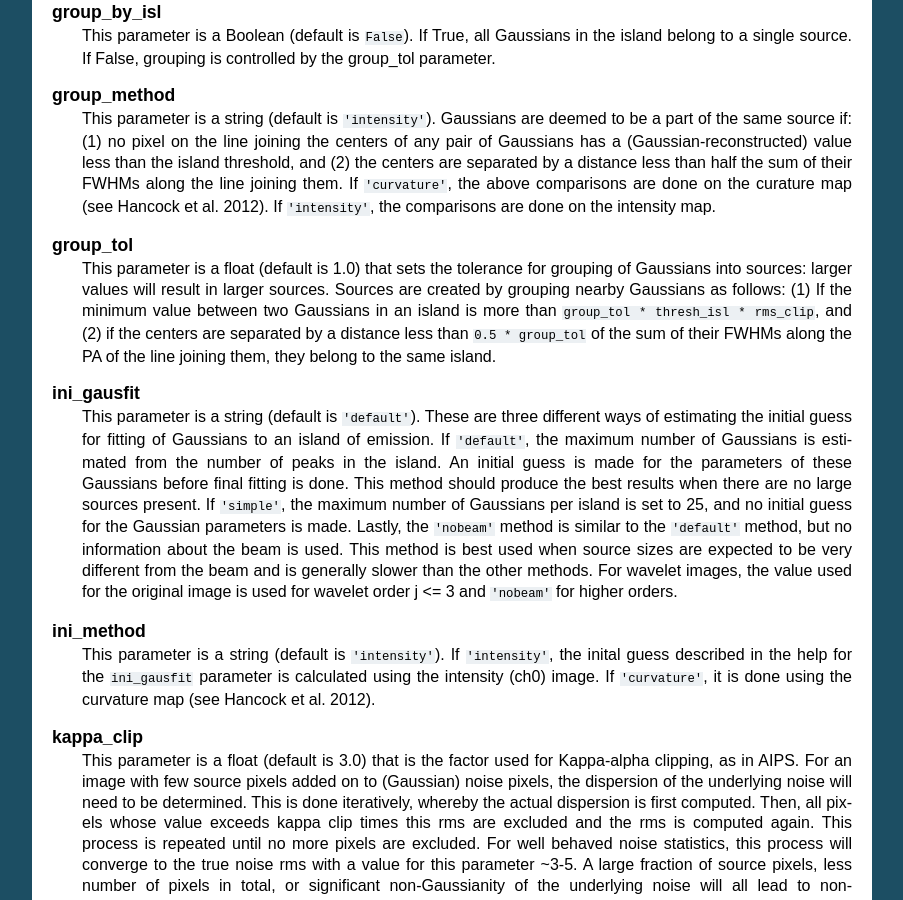
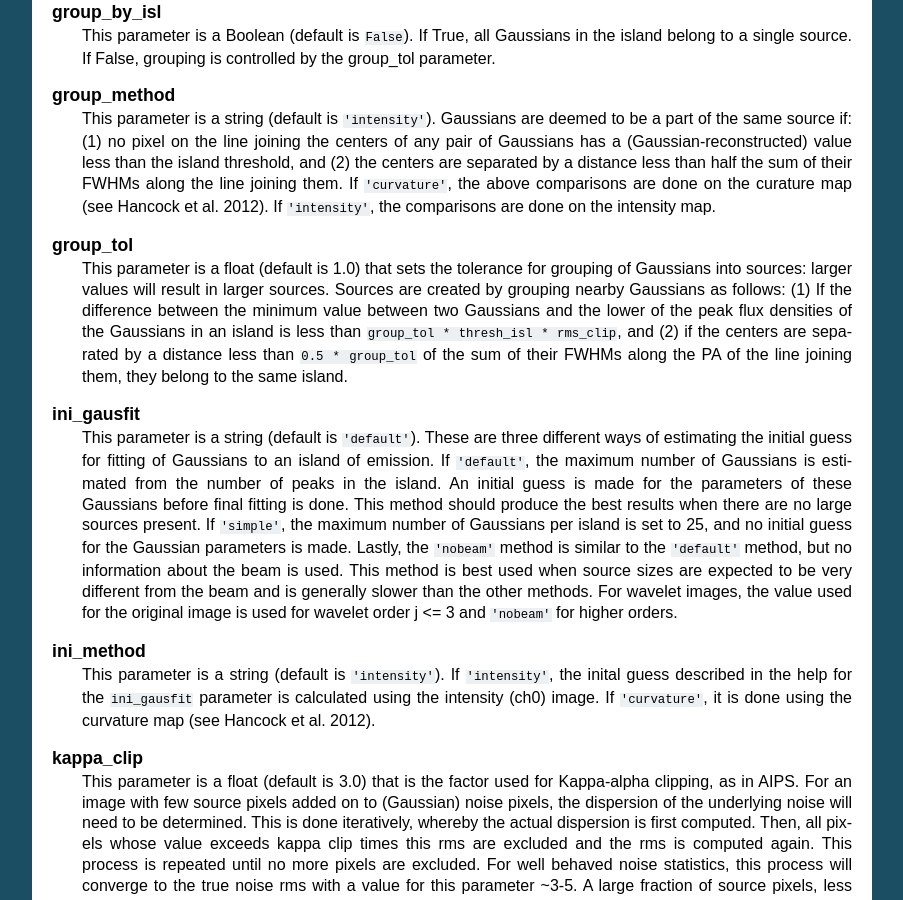
Before and after one commit to lofar-astron/PyBDSF, a Sphinx documentation site: the page built from doc/source/process_image.rst, in a window 1280 px wide and 900 px high, scrolled down 8501 px. Shown: the whole window, without its empty margins (198-1101 px from the left). Built offline with Sphinx 7.4.7, drawn with Linux system fonts in a browser that asks for light colours.

Commit message:
Improve description of grouping algorithm and island rms values

```diff
--- a/doc/source/algorithms.rst
+++ b/doc/source/algorithms.rst
@@ -52,7 +52,7 @@
 ----------------------------------
 Inside each island, groups of Gaussians are deemed to be a part of the same source if:
 
-    1. no pixel on the line joining the centers of any pair of Gaussians has a (Gaussian-reconstructed) value less than the island threshold, and
+    1. the difference between the minimum value along the line joining the centers of any pair of Gaussians and the peak value of the lower Gaussian is less than the product of the island threshold and the island rms, and
     2. the centers are separated by a distance less than half the sum of their FWHMs along the line joining them.
 
 Once the Gaussians that belong to a source are identified, fluxes for the grouped Gaussians are summed to obtain the total flux of the source. The uncertainty on the total flux is calculated by summing the uncertainties on the total fluxes of the individual Gaussians in quadrature. The source RA and Dec position is set to the source centroid determined from moment analysis (the position of the maximum of the source is also calculated). The total source size is also measured using moment analysis (see http://en.wikipedia.org/wiki/Image_moment for an overview of moment analysis).
--- a/doc/source/process_image.rst
+++ b/doc/source/process_image.rst
@@ -495,11 +495,12 @@
         This parameter is a float (default is 1.0) that sets the tolerance for
         grouping of Gaussians into sources: larger values will result in larger
         sources. Sources are created by grouping nearby Gaussians as follows:
-        (1) If the minimum value between two Gaussians in an island is more than
-        ``group_tol * thresh_isl * rms_clip``\, and (2) if the centers are
-        separated by a distance less than ``0.5 * group_tol`` of the sum of their
-        FWHMs along the PA of the line joining them, they belong to the same
-        island.
+        (1) If the difference between the minimum value between two Gaussians
+        and the lower of the peak flux densities of the Gaussians in an island
+        is less than ``group_tol * thresh_isl * rms_clip``\, and (2) if the
+        centers are separated by a distance less than ``0.5 * group_tol`` of the
+        sum of their FWHMs along the PA of the line joining them, they belong to
+        the same island.
 
     ini_gausfit
         This parameter is a string (default is ``'default'``). These are three
```
Also changed, not shown: doc/source/write_catalog.rst (+4 -4 lines), 2 other files.
